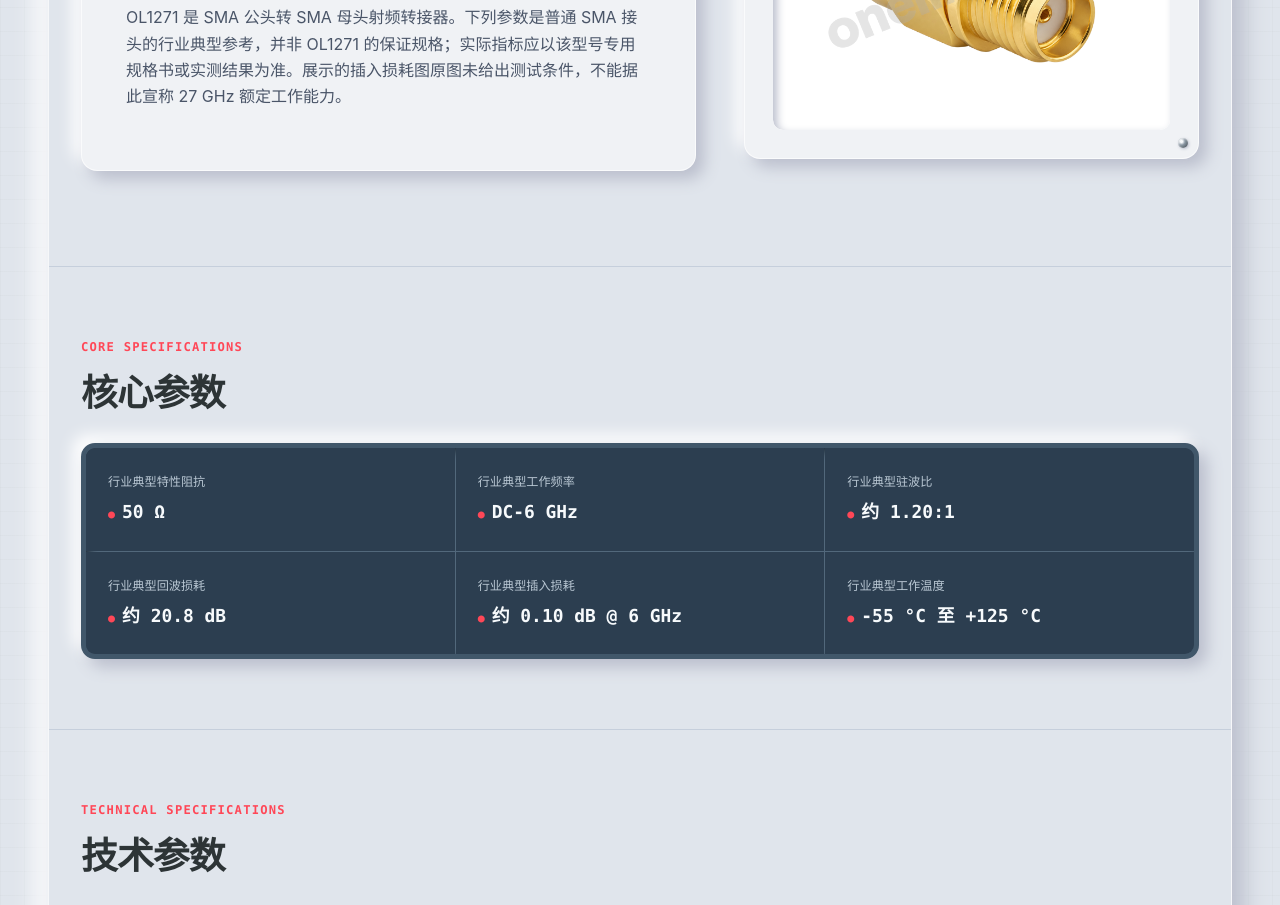
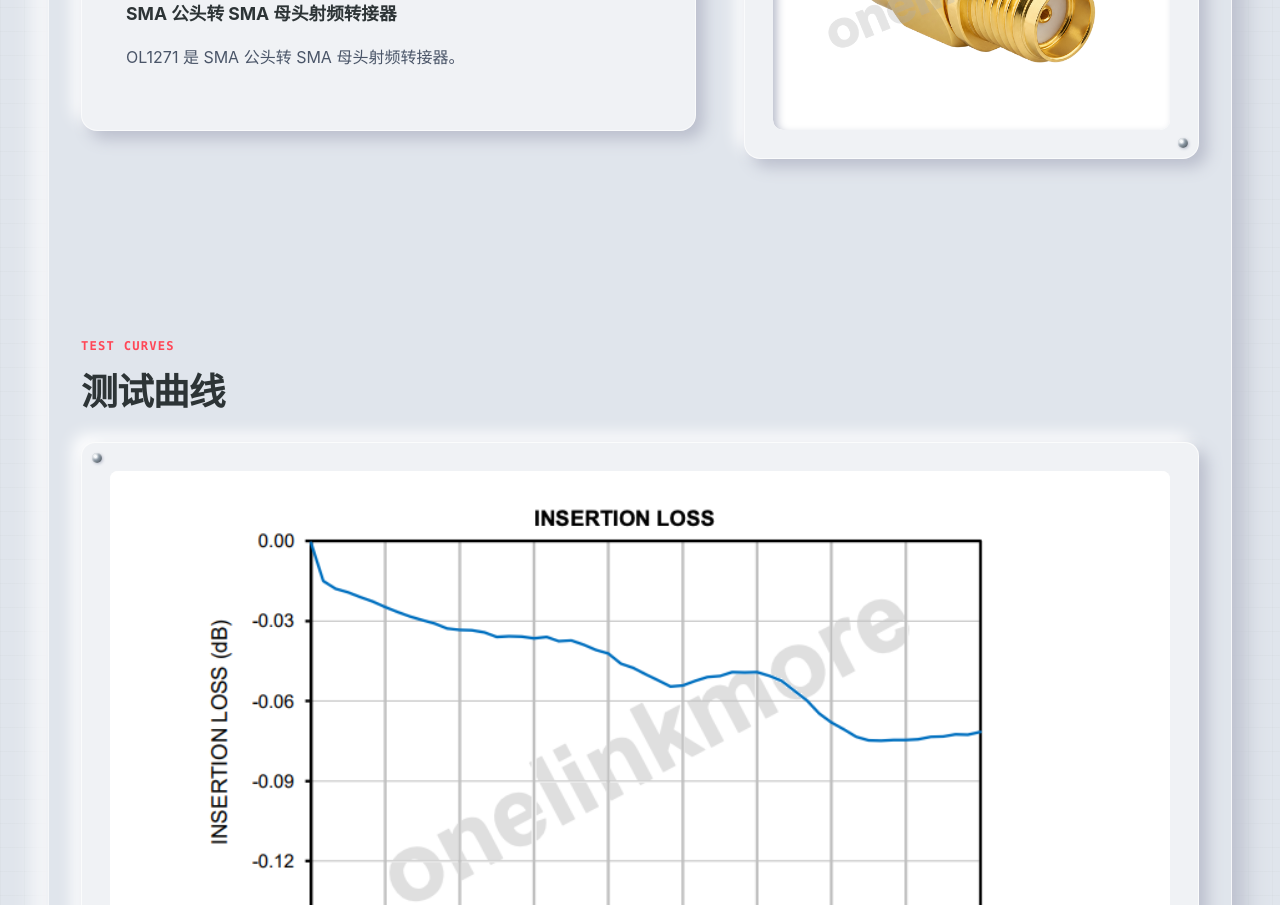
Before and after one commit to onelinkmore-collab/product-spec-pages-public, a plain HTML site: page products/OL1271/index.html in a window 1280 px wide. Shown: the part 377-1282 px from the top of the page. Drawn offline with Linux system fonts and the light colour scheme.

Commit message:
Remove generic reference section from OL1271

```diff
--- a/products/OL1271/index.html
+++ b/products/OL1271/index.html
@@ -3,7 +3,7 @@
 <head>
   <meta charset="utf-8">
   <meta name="viewport" content="width=device-width, initial-scale=1">
-  <meta name="description" content="OL1271 是 SMA 公头转 SMA 母头射频转接器。下列参数是普通 SMA 接头的行业典型参考，并非 OL1271 的保证规格；实际指标应以该型号专用规格书或实测结果为准。展示的插入损耗图原图未给出测试条件，不能据此宣称 27 GHz 额定工作能力。">
+  <meta name="description" content="OL1271 是 SMA 公头转 SMA 母头射频转接器。">
   <title>OL1271 | SMA 公头转 SMA 母头射频转接器</title>
   <link rel="stylesheet" href="../../assets/product.css">
 </head>
@@ -21,7 +21,7 @@
         <p class="eyebrow">RF CONNECTOR / PRODUCT SPECIFICATION</p>
         <h1 id="product-title">OL1271</h1>
         <p class="product-name">SMA 公头转 SMA 母头射频转接器</p>
-        <p class="description">OL1271 是 SMA 公头转 SMA 母头射频转接器。下列参数是普通 SMA 接头的行业典型参考，并非 OL1271 的保证规格；实际指标应以该型号专用规格书或实测结果为准。展示的插入损耗图原图未给出测试条件，不能据此宣称 27 GHz 额定工作能力。</p>
+        <p class="description">OL1271 是 SMA 公头转 SMA 母头射频转接器。</p>
 
       </div>
       <figure class="hero-visual">
@@ -29,8 +29,8 @@
       </figure>
     </section>
 
-    <section class="core-section"><div class="section-shell"><div class="section-heading"><p class="eyebrow">CORE SPECIFICATIONS</p><h2>核心参数</h2></div><div class="core-grid"><article class="core-item"><p class="core-label">行业典型特性阻抗</p><p class="core-value">50 Ω</p></article><article class="core-item"><p class="core-label">行业典型工作频率</p><p class="core-value">DC-6 GHz</p></article><article class="core-item"><p class="core-label">行业典型驻波比</p><p class="core-value">约 1.20:1</p></article><article class="core-item"><p class="core-label">行业典型回波损耗</p><p class="core-value">约 20.8 dB</p></article><article class="core-item"><p class="core-label">行业典型插入损耗</p><p class="core-value">约 0.10 dB @ 6 GHz</p></article><article class="core-item"><p class="core-label">行业典型工作温度</p><p class="core-value">-55 °C 至 +125 °C</p></article></div></div></section>
-    <section><div class="section-shell"><div class="section-heading"><p class="eyebrow">TECHNICAL SPECIFICATIONS</p><h2>技术参数</h2></div><div class="table-scroll" tabindex="0" aria-label="技术参数表，可横向滚动"><table class="spec-table"><thead><tr><th scope="col">参数 Parameter</th><th scope="col">规格 Specification</th></tr></thead><tbody><tr class="category-row"><th colspan="2">6 GHz SMA 行业典型参考（非型号保证值）</th></tr><tr><th scope="row">行业典型特性阻抗</th><td>50 Ω</td></tr><tr><th scope="row">行业典型工作频率</th><td>DC-6 GHz</td></tr><tr><th scope="row">行业典型驻波比</th><td>约 1.20:1</td></tr><tr><th scope="row">行业典型回波损耗</th><td>约 20.8 dB</td></tr><tr><th scope="row">行业典型插入损耗</th><td>约 0.10 dB @ 6 GHz</td></tr><tr><th scope="row">行业典型中心接触电阻</th><td>约 3 mΩ</td></tr><tr><th scope="row">行业典型外导体接触电阻</th><td>约 2 mΩ</td></tr><tr><th scope="row">行业典型绝缘电阻</th><td>≥ 5000 MΩ</td></tr><tr><th scope="row">行业典型耐压</th><td>约 500 Vrms</td></tr><tr><th scope="row">行业典型工作温度</th><td>-55 °C 至 +125 °C</td></tr><tr><th scope="row">行业典型绝缘材料</th><td>PTFE（聚四氟乙烯）</td></tr><tr><th scope="row">行业典型接口阻抗</th><td>50 Ω nominal</td></tr></tbody></table></div></div></section>
+
+
     <section class="test-curve-section"><div class="section-shell"><div class="section-heading"><p class="eyebrow">TEST CURVES</p><h2>测试曲线</h2></div><div class="gallery-grid"><figure class="drawing" style="grid-column: 1 / -1;"><img src="images/insertion-loss.png" alt="用户确认属于 OL1271 的插入损耗曲线图；原图未给出测试条件，不证明 27 GHz 额定工作能力" loading="lazy"></figure></div></div></section>
     <section class=""><div class="section-shell"><div class="section-heading"><p class="eyebrow">PRODUCT IMAGES</p><h2>产品图片</h2></div><div class="gallery-grid"><figure class="drawing"><img src="images/product-02.png" alt="OL1271 SMA 母头接口侧实物图" loading="lazy"></figure><figure class="drawing"><img src="images/product-03.png" alt="OL1271 SMA 公头接口侧实物图" loading="lazy"></figure><figure class="drawing"><img src="images/product-04.png" alt="OL1271 SMA 公头转母头转接器近景图" loading="lazy"></figure></div></div></section>
 
```
